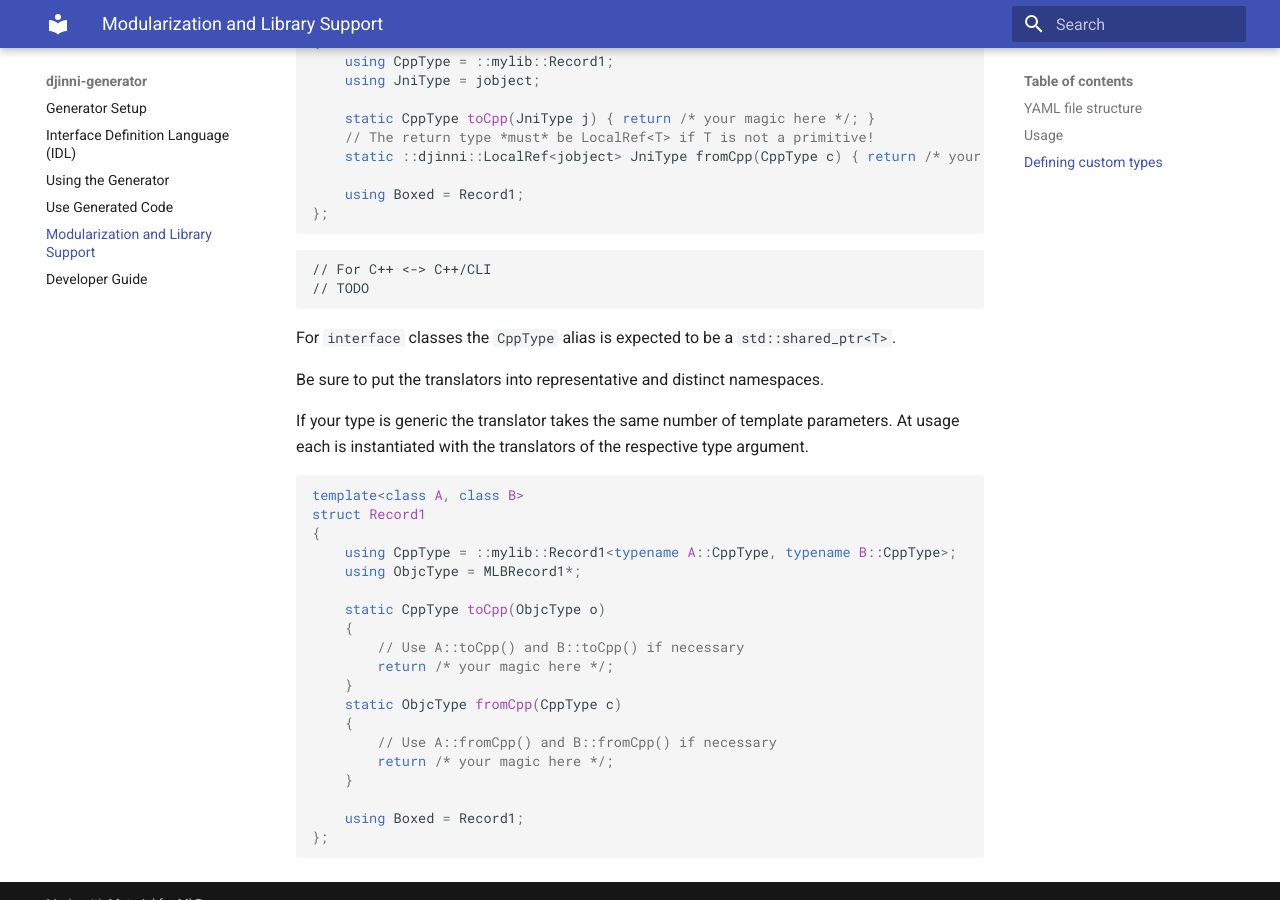
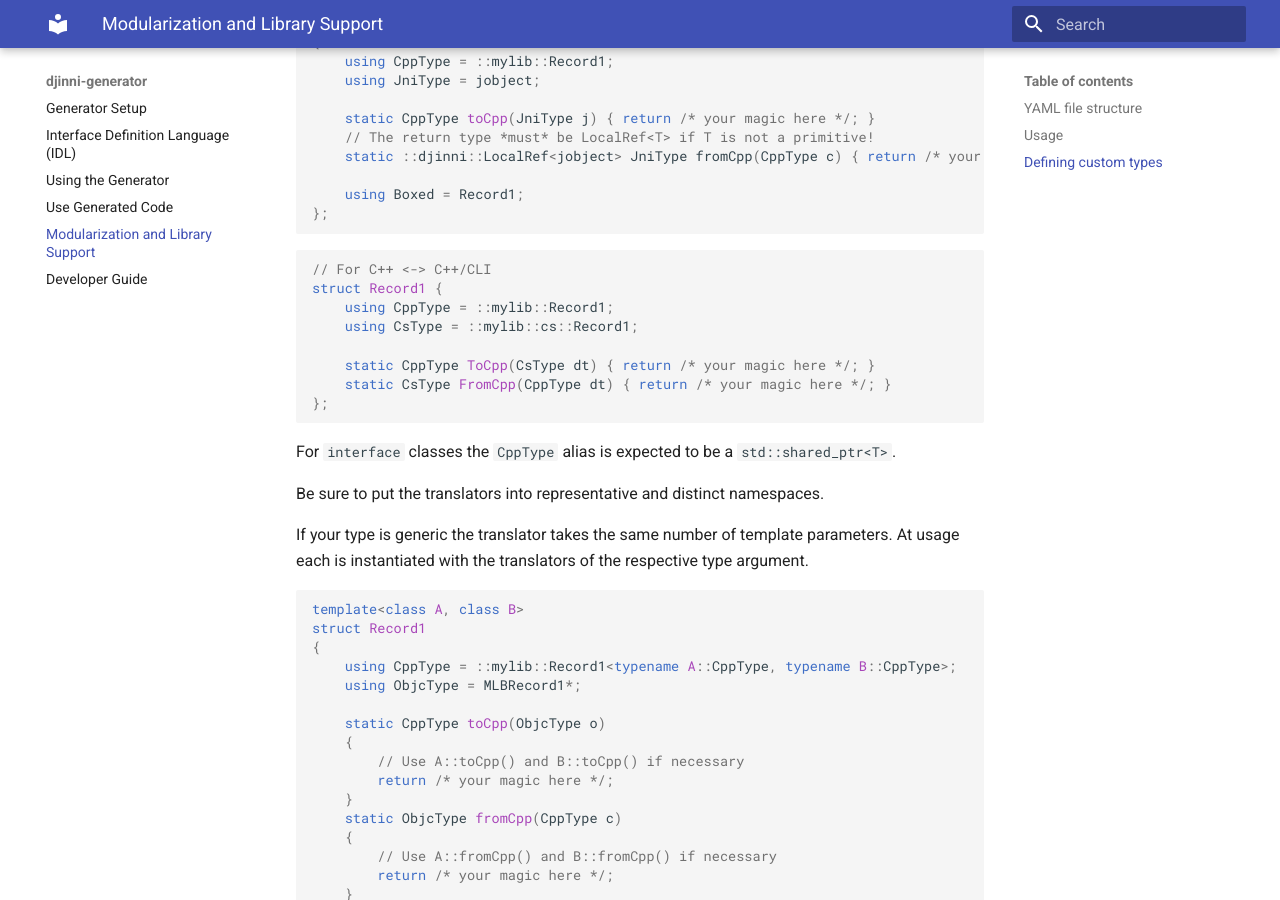
Before and after one commit to cross-language-cpp/djinni-generator, an MkDocs documentation site: the page built from docs/modularization.md, in a window 1280 px wide and 900 px high, scrolled down 2497 px. Built offline with MkDocs 1.6.1 and Material for MkDocs 9.7.7, drawn with Linux system fonts in a browser that asks for light colours.

Commit message:
add C++ <-> C++/CLI manual bridge example

````diff
--- a/docs/modularization.md
+++ b/docs/modularization.md
@@ -127,9 +127,15 @@ struct Record1
 };
 ```
 
-```
+```cpp
 // For C++ <-> C++/CLI
-// TODO
+struct Record1 {
+    using CppType = ::mylib::Record1;
+    using CsType = ::mylib::cs::Record1;
+
+    static CppType ToCpp(CsType dt) { return /* your magic here */; }
+    static CsType FromCpp(CppType dt) { return /* your magic here */; }
+};
 ```
 
 For `interface` classes the `CppType` alias is expected to be a `std::shared_ptr<T>`.
````
